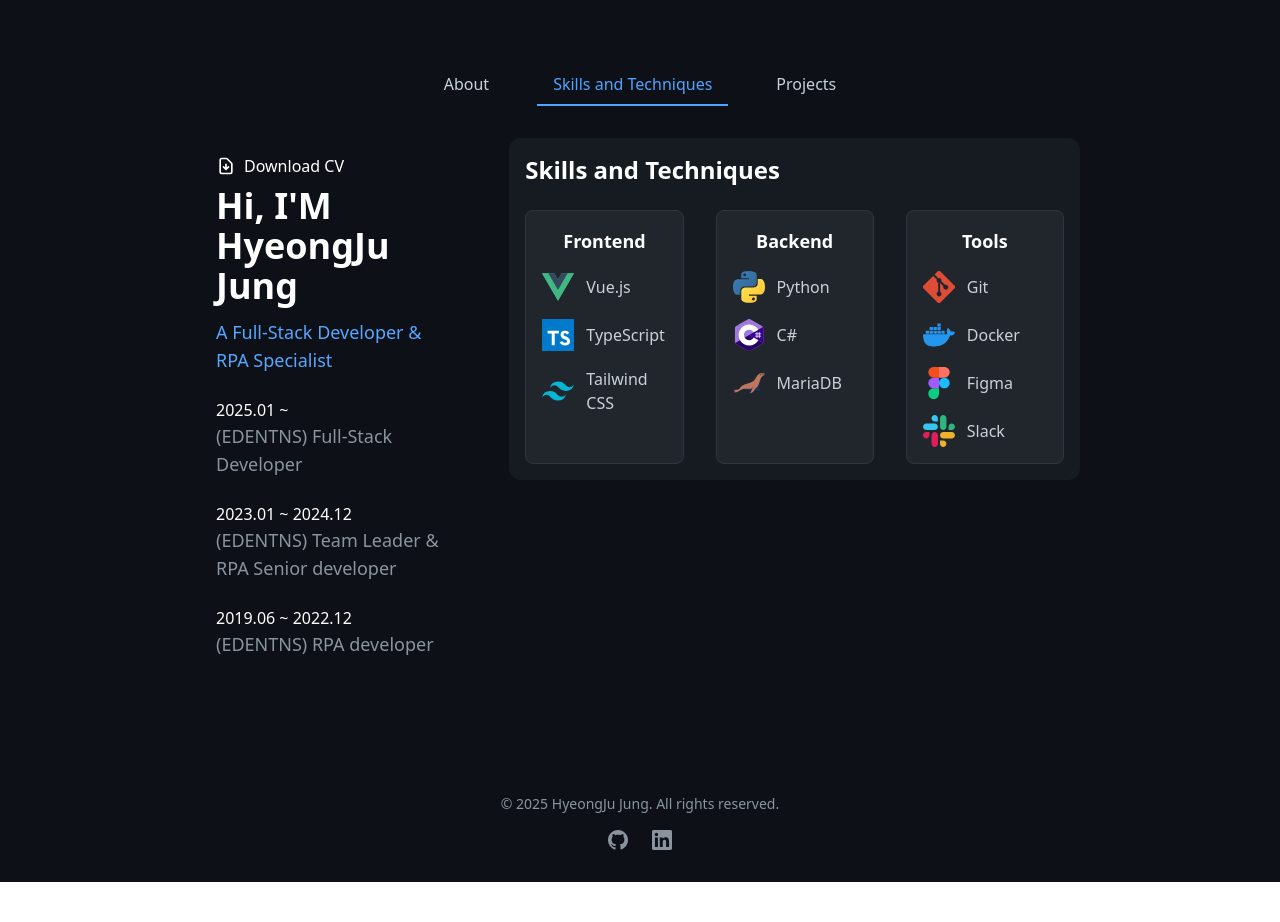
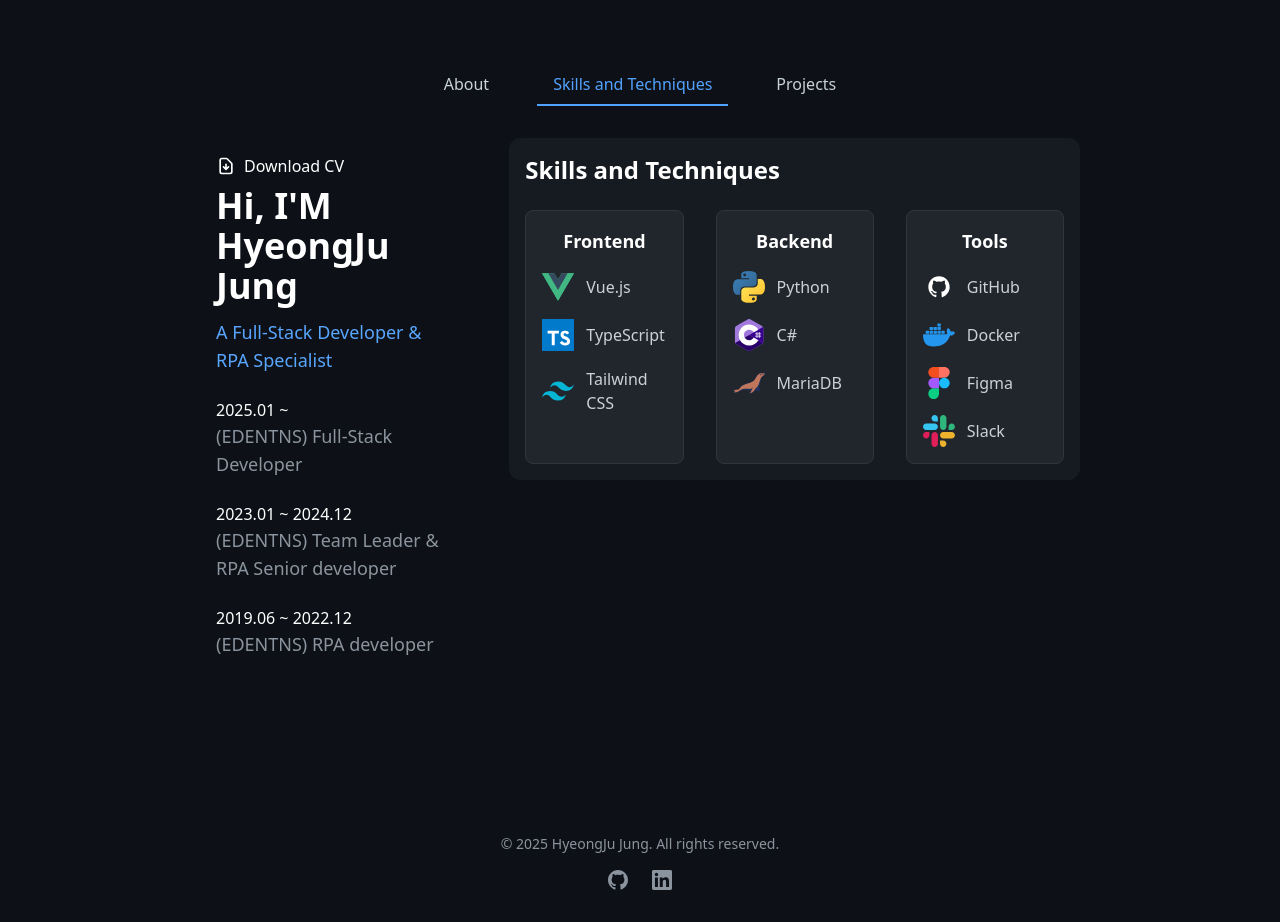
Before and after one commit to Noeul-J/portfolio, a Vue app in the folder frontend/: page /home in a window 1280 px wide. Both pictures are taken after a click on the button "Skills and Techniques". Before the commit the page ends 882 px from the top, so only its background shows below. Built offline with nearby package versions, Linux system fonts and the light colour scheme.

Commit message:
fix: 디자인 수정 및 필요없는 코드 삭제

```diff
--- a/frontend/src/components/SkillSet.vue
+++ b/frontend/src/components/SkillSet.vue
@@ -104,11 +104,11 @@
             <div class="space-y-4">
               <div class="flex items-center space-x-3">
                 <div class="w-8 h-8 rounded flex items-center justify-center">
-                  <svg xmlns="http://www.w3.org/2000/svg" fill="none" viewBox="0 0 100 100" class="w-8 h-8">
-                    <path fill="#DE4C36" d="M98.114 45.544 54.454 1.886a6.44 6.44 0 0 0-9.108 0l-9.066 9.066 11.5 11.501a7.65 7.65 0 0 1 7.869 1.834 7.66 7.66 0 0 1 1.817 7.916L68.55 43.287c2.682-.923 5.776-.326 7.918 1.82a7.66 7.66 0 0 1 0 10.836 7.662 7.662 0 0 1-12.508-8.335L53.623 37.271v27.202a7.663 7.663 0 0 1 2.026 12.288 7.66 7.66 0 0 1-10.836 0 7.663 7.663 0 0 1 2.508-12.51V36.795a7.6 7.6 0 0 1-2.508-1.672 7.66 7.66 0 0 1-1.651-8.377l-11.338-11.34L1.887 45.344a6.44 6.44 0 0 0 0 9.11l43.661 43.659a6.44 6.44 0 0 0 9.108 0l43.458-43.457a6.444 6.444 0 0 0 0-9.11"/>
+                  <svg xmlns="http://www.w3.org/2000/svg" fill="none" viewBox="0 0 72 72" class="w-8 h-8">
+                    <path fill="#fff" d="M36,12c13.255,0,24,10.745,24,24c0,10.656-6.948,19.685-16.559,22.818c0.003-0.009,0.007-0.022,0.007-0.022 s-1.62-0.759-1.586-2.114c0.038-1.491,0-4.971,0-6.248c0-2.193-1.388-3.747-1.388-3.747s10.884,0.122,10.884-11.491 c0-4.481-2.342-6.812-2.342-6.812s1.23-4.784-0.426-6.812c-1.856-0.2-5.18,1.774-6.6,2.697c0,0-2.25-0.922-5.991-0.922 c-3.742,0-5.991,0.922-5.991,0.922c-1.419-0.922-4.744-2.897-6.6-2.697c-1.656,2.029-0.426,6.812-0.426,6.812 s-2.342,2.332-2.342,6.812c0,11.613,10.884,11.491,10.884,11.491s-1.097,1.239-1.336,3.061c-0.76,0.258-1.877,0.576-2.78,0.576 c-2.362,0-4.159-2.296-4.817-3.358c-0.649-1.048-1.98-1.927-3.221-1.927c-0.817,0-1.216,0.409-1.216,0.876s1.146,0.793,1.902,1.659 c1.594,1.826,1.565,5.933,7.245,5.933c0.617,0,1.876-0.152,2.823-0.279c-0.006,1.293-0.007,2.657,0.013,3.454 c0.034,1.355-1.586,2.114-1.586,2.114s0.004,0.013,0.007,0.022C18.948,55.685,12,46.656,12,36C12,22.745,22.745,12,36,12z"/>
                   </svg>
                 </div>
-                <span class="text-[#c9d1d9]">Git</span>
+                <span class="text-[#c9d1d9]">GitHub</span>
               </div>
               <div class="flex items-center space-x-3">
                 <div class="w-8 h-8 rounded flex items-center justify-center">
--- a/frontend/src/components/experience.vue
+++ b/frontend/src/components/experience.vue
@@ -1,13 +1,4 @@
 <script setup lang="ts">
-const particlesOptions = {
-  background: { color: '#0d1117' },
-  particles: {
-    number: { value: 60 },
-    size: { value: 2 },
-    move: { enable: true, speed: 1 },
-    opacity: { value: 0.5 }
-  }
-}
 
 </script>
 
--- a/frontend/src/views/HomeView.vue
+++ b/frontend/src/views/HomeView.vue
@@ -58,7 +58,7 @@
           </div>
 
           <!-- Right Column: Dynamic Content -->
-          <div class="lg:col-span-2">
+          <div class="lg:col-span-2 h-[600px] overflow-y-auto custom-scrollbar">
             <!-- About Section -->
             <About v-if="activeMenu === 'About'" />
 
@@ -76,3 +76,39 @@
     <Footer />
   </div>
 </template>
+
+<style scoped>
+.custom-scrollbar {
+  scrollbar-width: thin;
+  scrollbar-color: #3b82f6 #1e293b;
+}
+
+.custom-scrollbar::-webkit-scrollbar {
+  width: 8px;
+}
+
+.custom-scrollbar::-webkit-scrollbar-track {
+  background: #1e293b;
+  border-radius: 4px;
+}
+
+.custom-scrollbar::-webkit-scrollbar-thumb {
+  background: #3b82f6;
+  border-radius: 4px;
+  transition: background 0.3s ease;
+}
+
+.custom-scrollbar::-webkit-scrollbar-thumb:hover {
+  background: #60a5fa;
+}
+
+/* 스크롤바가 나타날 때 부드러운 애니메이션 */
+.custom-scrollbar {
+  transition: all 0.3s ease;
+}
+
+/* 스크롤바가 숨겨져 있을 때는 더 얇게 */
+.custom-scrollbar:hover::-webkit-scrollbar-thumb {
+  background: #3b82f6;
+}
+</style>
```
